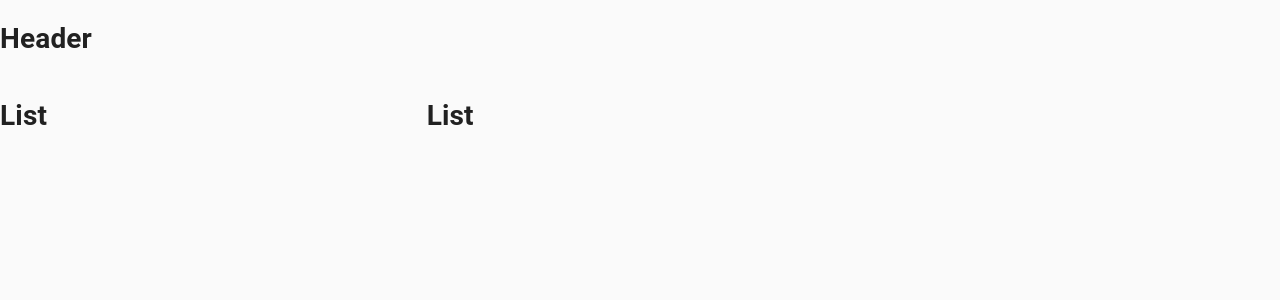
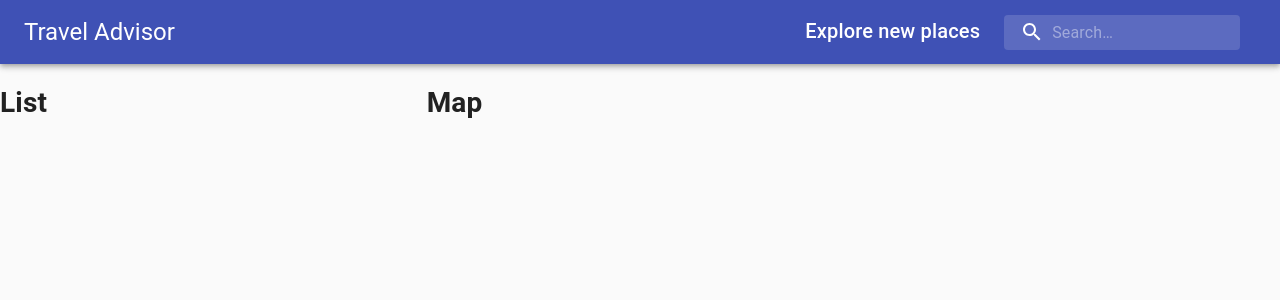
Before and after one commit to amolTelang/travelAdvisor, a React (Create React App) app in the folder app/: page / in a window 1280 px wide. Shown: the top 300 px of the page. Built offline with nearby package versions, Linux system fonts and the light colour scheme.

Commit message:
header component compleet

```diff
--- a/app/src/components/Header/Header.jsx
+++ b/app/src/components/Header/Header.jsx
@@ -1,10 +1,34 @@
 import React from 'react';
+import {Autocomplete} from '@react-google-maps/api';
+import { AppBar,Toolbar,Typography,InputBase,Box } from '@material-ui/core';
+import SearchIcon from '@material-ui/icons/Search'
+
+import useStyles from './styles';
 
 const Header=()=>{
+    const classes=useStyles();
+
     return(
-        <h1>
-            Header
-        </h1>
+        <AppBar position="static">
+      <Toolbar className={classes.toolbar}>
+        <Typography variant="h5" className={classes.title}>
+          Travel Advisor
+        </Typography>
+        <Box display="flex">
+          <Typography variant="h6" className={classes.title}>
+            Explore new places
+          </Typography>
+          {/* <Autocomplete > */}
+            <div className={classes.search}>
+              <div className={classes.searchIcon}>
+                <SearchIcon />
+              </div>
+              <InputBase placeholder="Search…" classes={{ root: classes.inputRoot, input: classes.inputInput }} />
+            </div>
+          {/* </Autocomplete> */}
+        </Box>
+      </Toolbar>
+    </AppBar>
     )
 }
 
--- a/app/src/components/Header/styles.js
+++ b/app/src/components/Header/styles.js
@@ -0,0 +1,32 @@
+import {alpha,makeStyles} from '@material-ui/core/styles';
+
+export default makeStyles((theme)=>({
+    title: {
+        display: 'none',
+        [theme.breakpoints.up('sm')]: {
+          display: 'block',
+        },
+      },
+      search: {
+        position: 'relative',
+        borderRadius: theme.shape.borderRadius,
+        backgroundColor: alpha(theme.palette.common.white, 0.15),
+        '&:hover': { backgroundColor: alpha(theme.palette.common.white, 0.25) },
+        marginRight: theme.spacing(2),
+        marginLeft: 0,
+        width: '100%',
+        [theme.breakpoints.up('sm')]: { marginLeft: theme.spacing(3), width: 'auto' },
+      },
+      searchIcon: {
+        padding: theme.spacing(0, 2), height: '100%', position: 'absolute', pointerEvents: 'none', display: 'flex', alignItems: 'center', justifyContent: 'center',
+      },
+      inputRoot: {
+        color: 'inherit',
+      },
+      inputInput: {
+        padding: theme.spacing(1, 1, 1, 0), paddingLeft: `calc(1em + ${theme.spacing(4)}px)`, transition: theme.transitions.create('width'), width: '100%', [theme.breakpoints.up('md')]: { width: '20ch' },
+      },
+      toolbar: {
+        display: 'flex', justifyContent: 'space-between',
+      },
+}))
--- a/app/src/components/Map/Map.jsx
+++ b/app/src/components/Map/Map.jsx
@@ -3,7 +3,7 @@
 const Map=()=>{
     return(
         <h1>
-          List
+          Map
         </h1>
     )
 }
```
